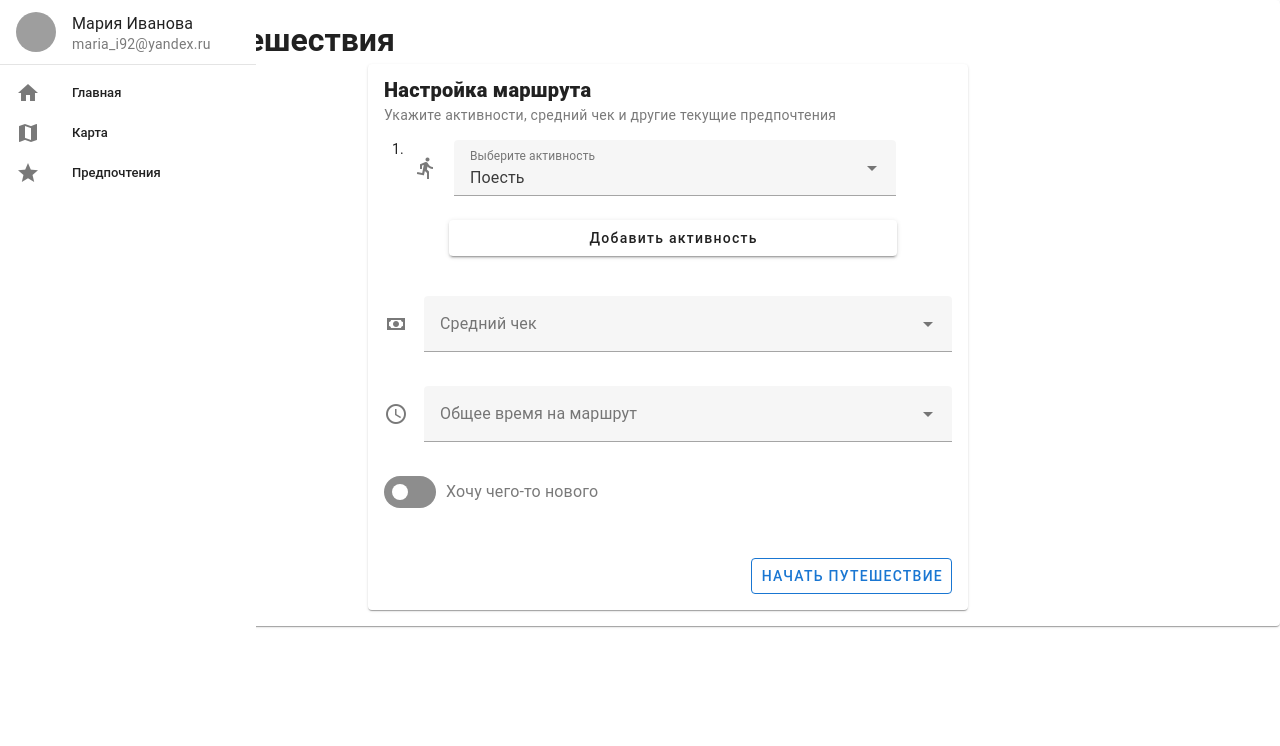
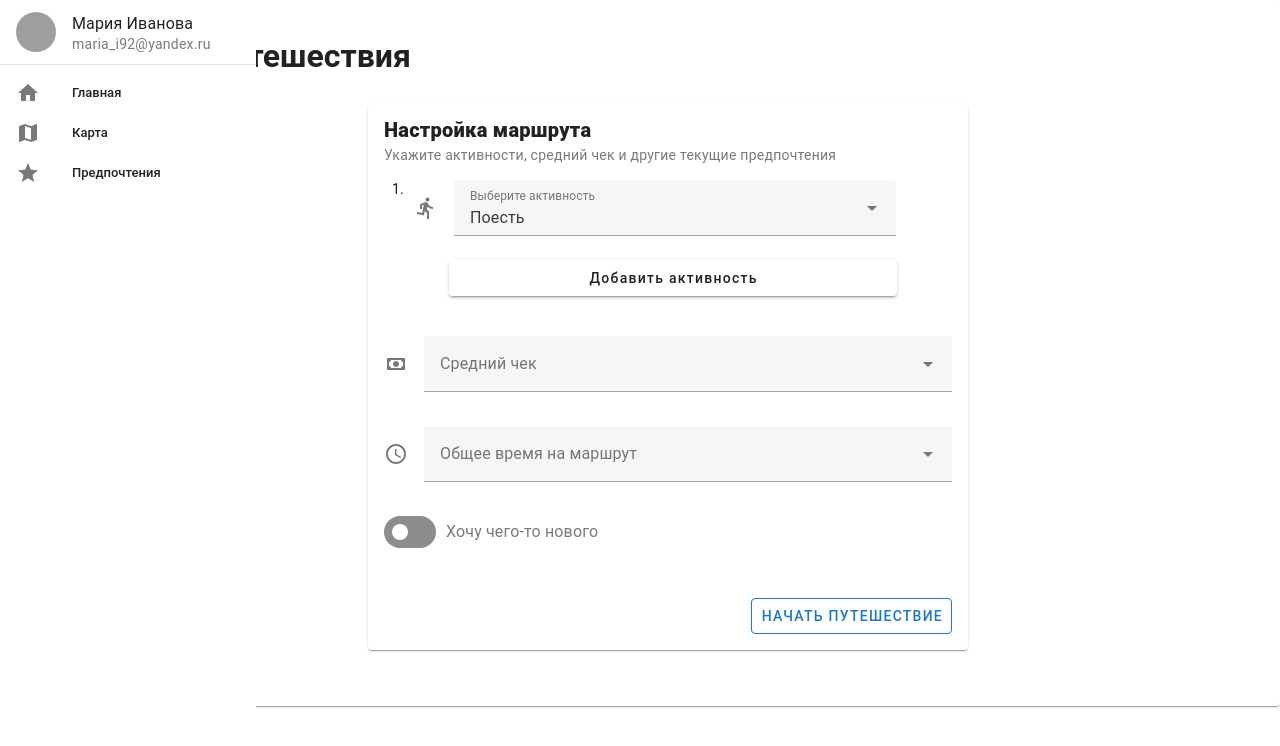
Before and after one commit to Steindvart/Personalized_routes_2GIS, a Nuxt app in the folder frontend/: page / in a window 1280 px wide. Shown: the top 746 px of the page. Built offline with nearby package versions, Linux system fonts and the light colour scheme; grey boxes are pictures that could not be loaded.

Commit message:
(dev) - better layout in index page.

```diff
--- a/frontend/pages/index.vue
+++ b/frontend/pages/index.vue
@@ -1,10 +1,12 @@
 <template>
-  <div>
+  <v-container>
     <h1>Умные путешествия</h1>
+    <br/>
     <div>
       <route-settings-card></route-settings-card>
     </div>
-  </div>
+    <br/>
+  </v-container>
 </template>
 
 <script>
```
